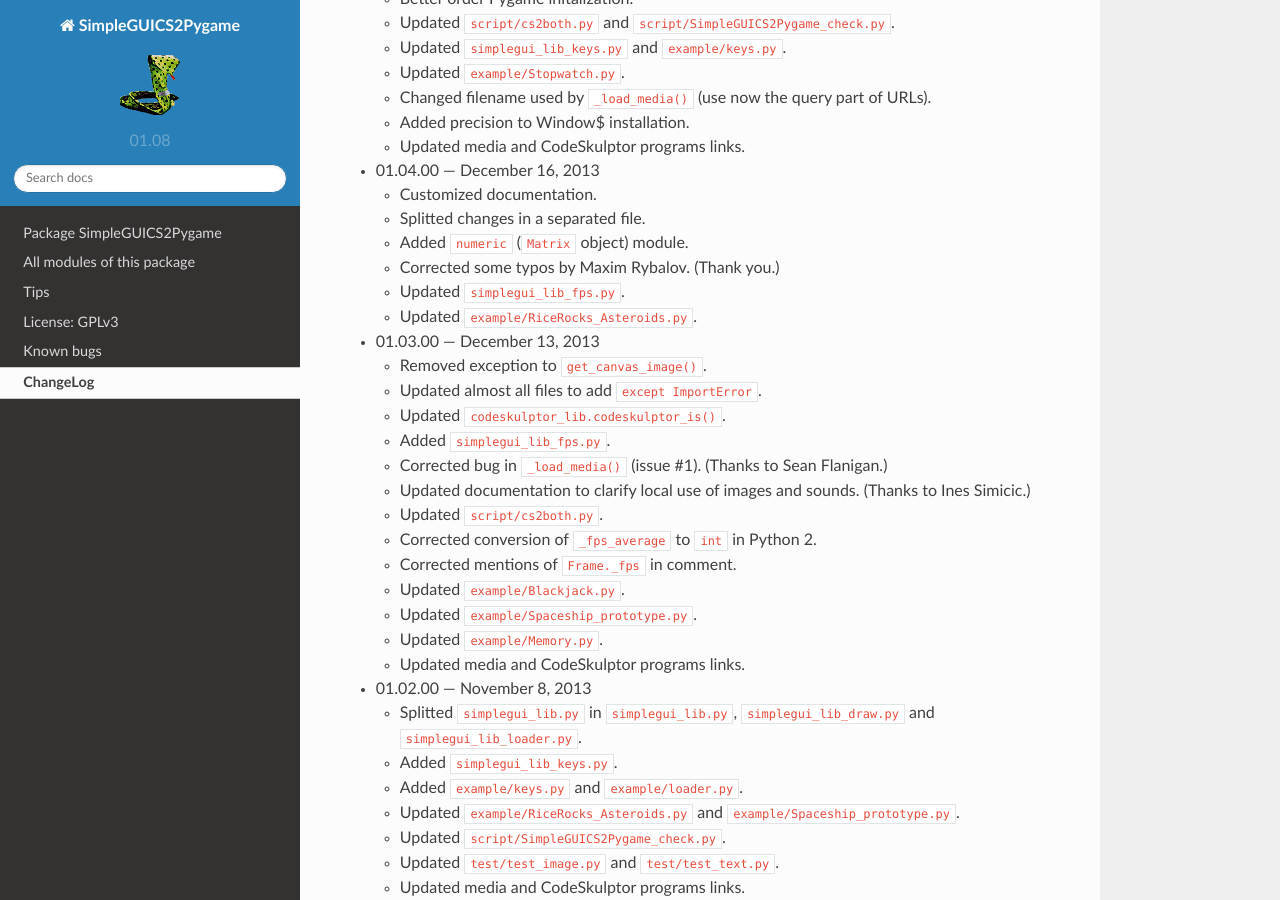
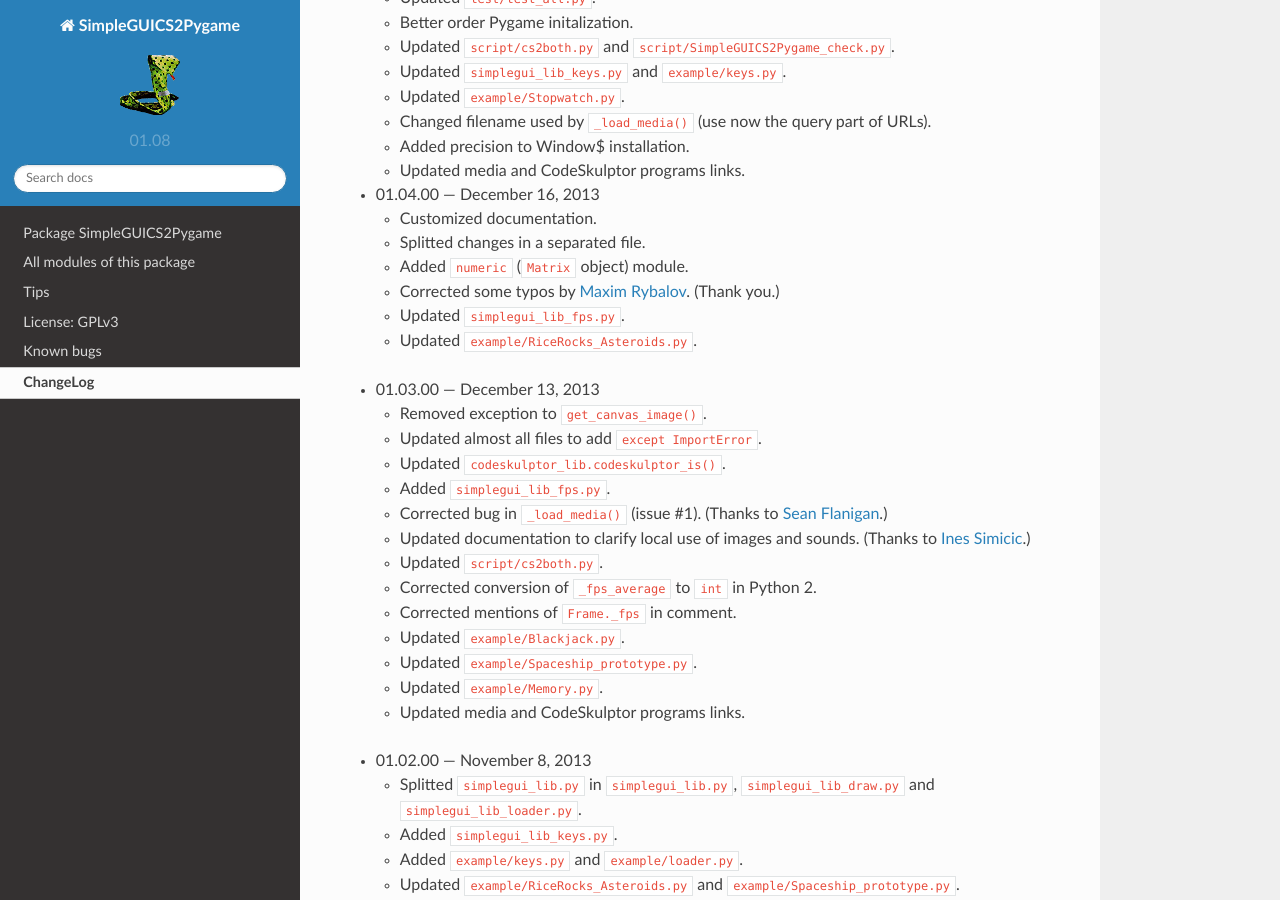
Before and after one commit to rhul-compsoc/SimpleGUICS2Pygame, a Sphinx documentation site: the page built from Sphinx/ChangeLog.rst, in a window 1280 px wide and 900 px high, scrolled down 1499 px. Built offline with Sphinx 7.4.7 and the Read the Docs theme 2.0.0, drawn with Linux system fonts in a browser that asks for light colours; some of the changed text lies outside the part shown.

```diff
--- a/README.rst
+++ b/README.rst
@@ -119,8 +119,10 @@ Changes
 
   - Added information when pygame is not installed.
 
-  - Corrected local filename bug in ``_load_media()``. (Thanks to Sergey Sorokin.)
+  - Corrected local filename bug in ``_load_media()``. (Thanks to `Sergey Sorokin`_.)
   - Updated documentation.
+
+.. _`Sergey Sorokin`: https://bitbucket.org/SergeyVlSorokin
 
 * 01.08.00 --- October 4, 2014
 
--- a/Sphinx/ChangeLog.rst
+++ b/Sphinx/ChangeLog.rst
@@ -116,8 +120,8 @@ ChangeLog
 
   - Added ``simplegui_lib_fps.py``.
 
-  - Corrected bug in ``_load_media()`` (issue #1). (Thanks to Sean Flanigan.)
-  - Updated documentation to clarify local use of images and sounds. (Thanks to Ines Simicic.)
+  - Corrected bug in ``_load_media()`` (issue #1). (Thanks to `Sean Flanigan`_.)
+  - Updated documentation to clarify local use of images and sounds. (Thanks to `Ines Simicic`_.)
 
   - Updated ``script/cs2both.py``.
 
```
Also changed, not shown: other parts of Sphinx/ChangeLog.rst (+9 -2 lines).
